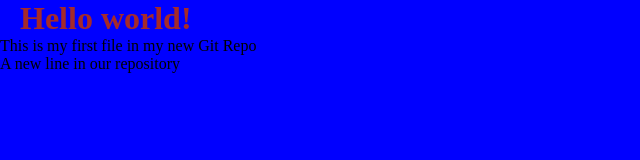
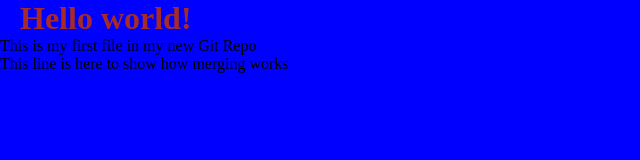
Before and after one commit to Ncs208/Ncs208.github.io, a plain HTML site: page index.html in a window 1280 px wide. Shown: the whole page, without its empty margins (0-640 px from the left). Drawn offline with Linux system fonts and the light colour scheme.

Commit message:
updated index.html wuth emergency fix

```diff
--- a/index.html
+++ b/index.html
@@ -9,6 +9,6 @@
 <body>
     <h1>Hello world!</h1>
     <p>This is my first file in my new Git Repo</p>
-    <p>A new line in our repository</p>
+    <p>This line is here to show how merging works</p>
 </body>
 </html>
```
